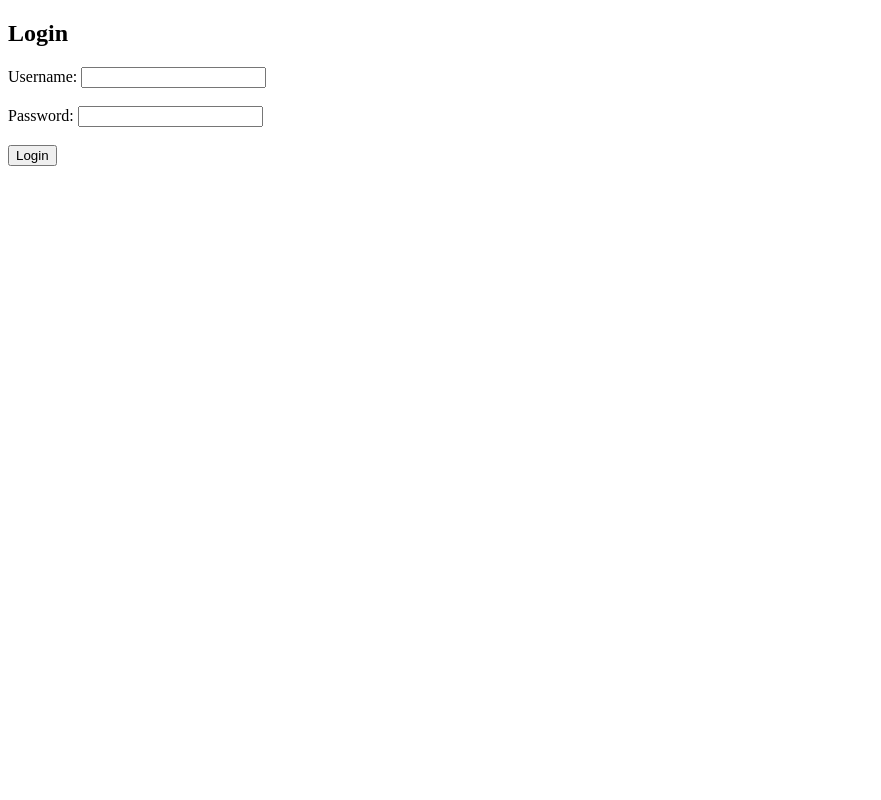
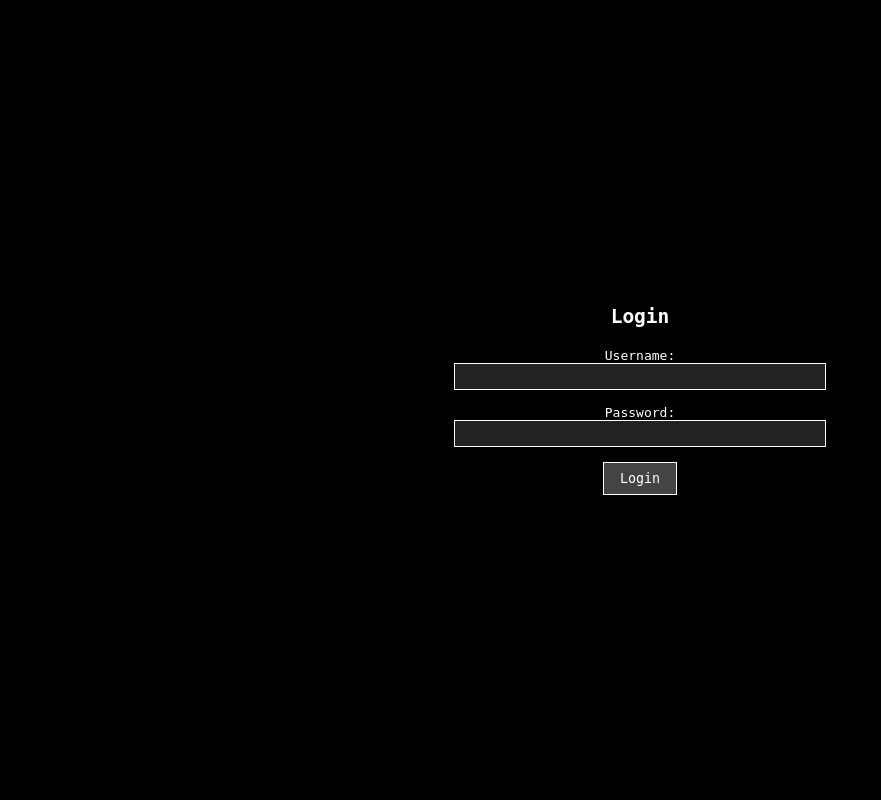
Before and after one commit to suryadevarapavan/CELNEX, a Flask app: page / in a window 1280 px wide. Shown: the whole page, without its empty margins (0-881 px from the left). Run offline with Flask 3, Linux system fonts and the light colour scheme.

Commit message:
updated work.html and login.html css properties

```diff
--- a/fvault/requiremenrs.txt
+++ /dev/null
@@ -1,2 +0,0 @@
-Flask
-pymongo
--- a/fvault/templates/login.html
+++ b/fvault/templates/login.html
@@ -3,11 +3,50 @@
 <html>
 <head>
     <title>Login</title>
+    <style>
+        body {
+            background-color: black;
+            color: white;
+            font-family: monospace;
+            display: flex;
+            justify-content: center;
+            align-items: center;
+            height: 100vh;
+            margin: 0;
+            flex-direction: column;
+            text-align: center;
+        }
+        form, h2 {
+            width: 100%;
+            max-width: 400px;
+            margin: 10px auto;
+        }
+        input[type="text"],
+        input[type="password"] {
+            width: 90%;
+            padding: 5px;
+            background: #222;
+            border: 1px solid white;
+            color: white;
+            font-family: monospace;
+        }
+        input[type="submit"] {
+            padding: 8px 16px;
+            background: #444;
+            border: 1px solid white;
+            color: white;
+            cursor: pointer;
+            font-family: monospace;
+        }
+        p {
+            color: red;
+        }
+    </style>
 </head>
 <body>
     <h2>Login</h2>
     {% if error %}
-        <p style="color:red;">{{ error }}</p>
+        <p>{{ error }}</p>
     {% endif %}
     <form method="POST">
         Username: <input type="text" name="username" required><br><br>
```
Also changed, not shown: fvault/templates/work.html (+43 -0 lines).
